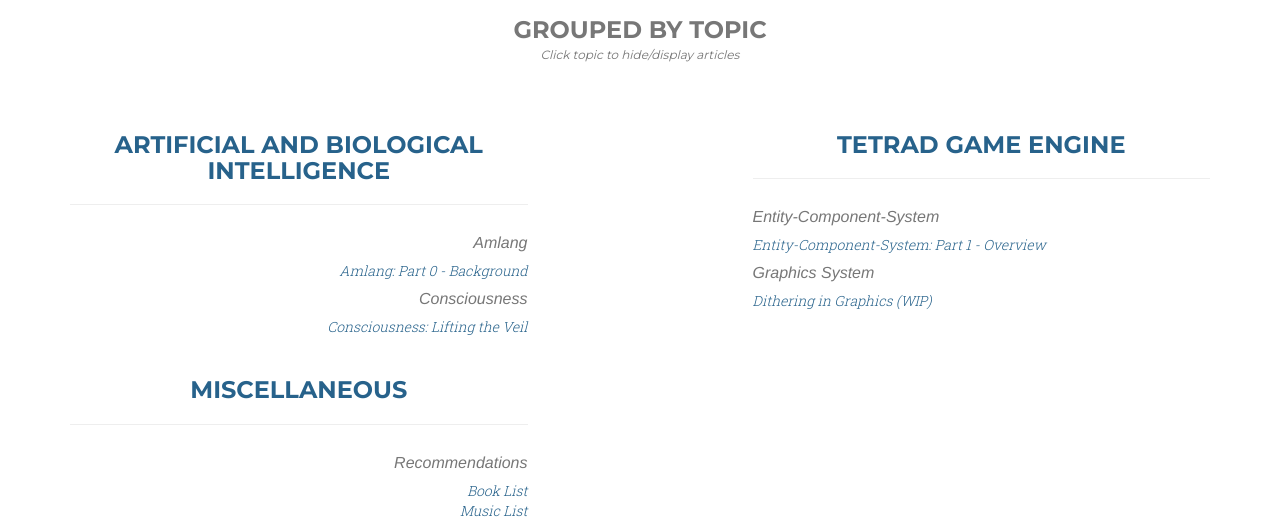
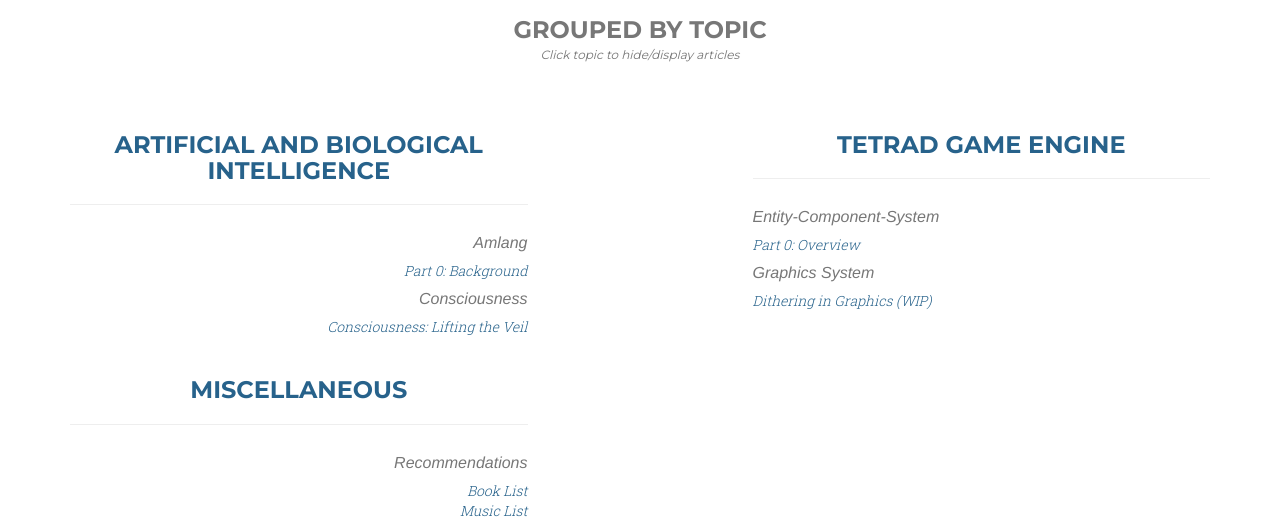
Before and after one commit to akhouderchah/akhouderchah.github.io, a website: page articles.html in a window 1280 px wide. Shown: the part 272-800 px from the top of the page. Drawn offline with Linux system fonts and the light colour scheme; a web font is replaced by a local one.

Commit message:
articles: Consistently style parts for series

```diff
--- a/articles.html
+++ b/articles.html
@@ -95,7 +95,7 @@
                   <h3 class="list-hider"><a>Artificial and Biological Intelligence</a><hr></h3>
                   <div class="list-hidee collapse in">
                     <h5 class="list-subheading text-muted">Amlang</h5>
-                    <a href="articles/ai/amlang_0.html">Amlang: Part 0 - Background</a><br>
+                    <a href="articles/ai/amlang_0.html">Part 0: Background</a><br>
                     <h5 class="list-subheading text-muted">Consciousness</h5>
                     <a href="articles/ai/consciousness.html">Consciousness: Lifting the Veil</a><br>
                   </div>
@@ -127,10 +127,10 @@
                   <h3 class="list-hider"><a>Tetrad Game Engine</a><hr></h3>
                   <div class="list-hidee collapse in list-left">
                     <h5 class="list-subheading text-muted">Entity-Component-System</h5>
-                    <a href="articles/tetrad/ecs-overview.html">Entity-Component-System: Part 1 - Overview</a><br>
+                    <a href="articles/tetrad/ecs-overview.html">Part 0: Overview</a><br>
                     <!--
-                        <a>Entity-Component-System: Part 2 - Basic Implementation</a><br>
-                        <a>Entity-Component-System: Part 3 - Usage</a><br><br>
+                        <a>Entity-Component-System: Part 1 - Basic Implementation</a><br>
+                        <a>Entity-Component-System: Part 2 - Usage</a><br><br>
                         -->
                         <h5 class="list-subheading text-muted">Graphics System</h5>
                         <a href="articles/tetrad/dither-graphics.html">Dithering in Graphics (WIP)</a>
```
Also changed, not shown: articles/ai/amlang_0.html (+1 -1 lines), articles/tetrad/ecs-overview.html (+4 -4 lines).
